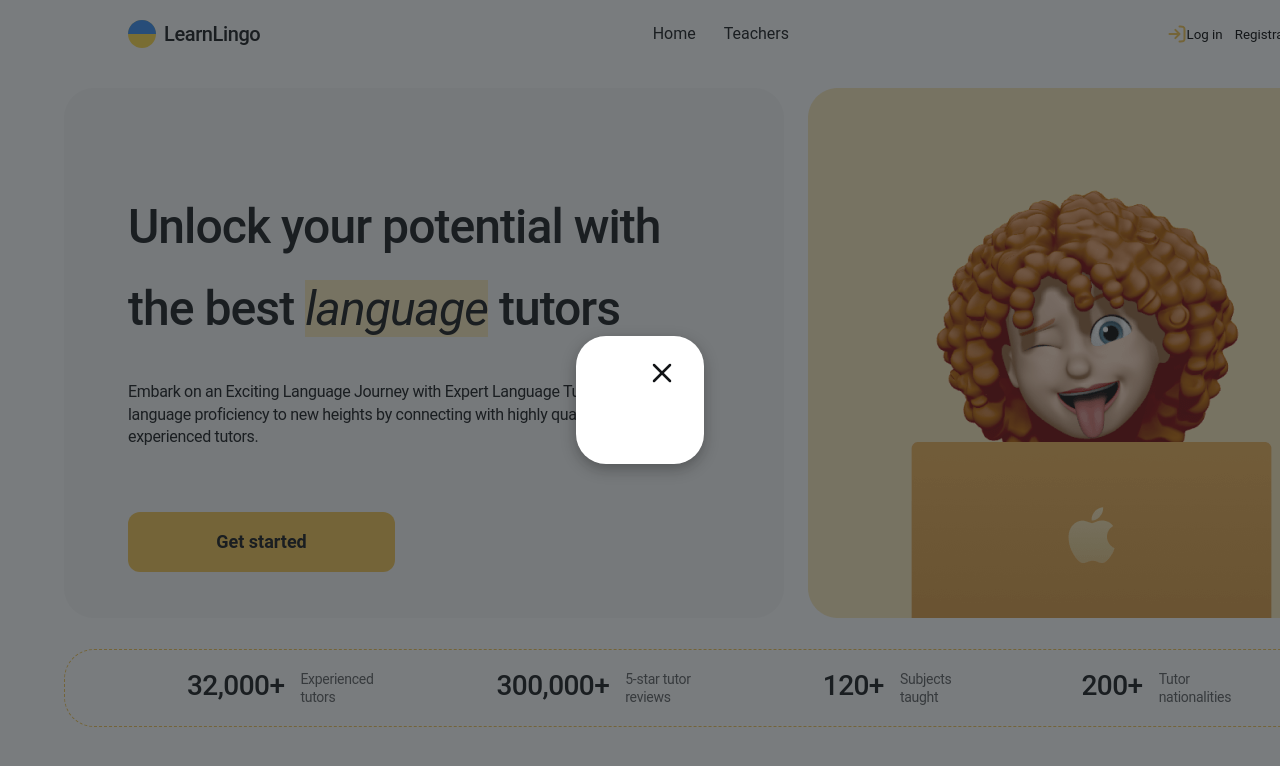
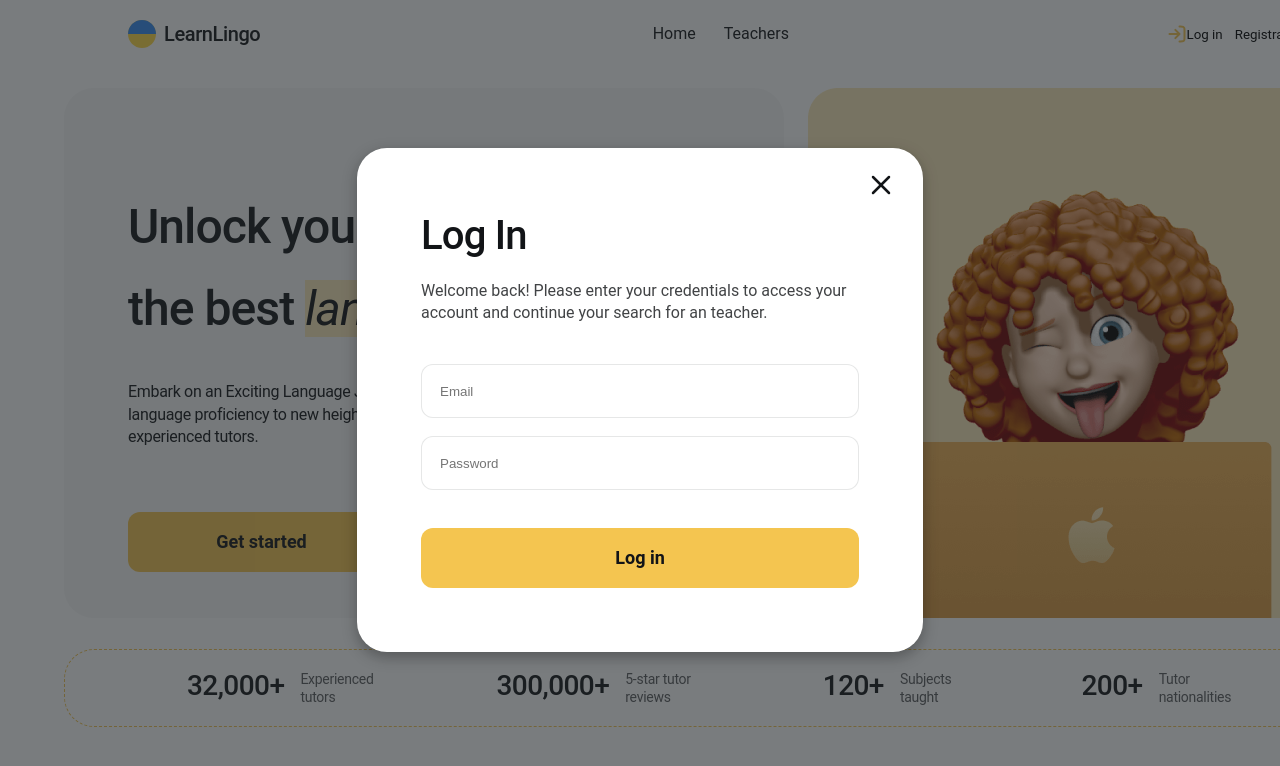
Before and after one commit to AndriiOshlakov/teachers, a React (Vite) app: page / in a window 1280 px wide. Both pictures are taken after a click on the button "Log in". Shown: the top 766 px of the page. Built offline with nearby package versions, Linux system fonts and the light colour scheme; no server answers.

Commit message:
added login form

```diff
--- a/src/components/Header/Header.tsx
+++ b/src/components/Header/Header.tsx
@@ -3,6 +3,7 @@ import css from "./Header.module.css";
 import { useState } from "react";
 import Modal from "../Modal/Modal";
 import AuthForm from "../AuthForm/AuthForm";
+import LoginForm from "../LoginForm/LoginForm";
 
 // interface Props {
 //   onLogin: () => void;
@@ -49,7 +50,12 @@ export default function Header() {
       {isAuthOpen && (
         <Modal onClose={() => setIsAuthOpen(false)} children={<AuthForm />} />
       )}
-      {isLoginOpen && <Modal onClose={() => setIsLoginOpen(!isLoginOpen)} />}
+      {isLoginOpen && (
+        <Modal
+          onClose={() => setIsLoginOpen(!isLoginOpen)}
+          children={<LoginForm />}
+        />
+      )}
     </header>
   );
 }
--- /dev/null
+++ b/src/components/LoginForm/LoginForm.module.css
@@ -0,0 +1,39 @@
+.loginForm {
+    width: 438px;
+}
+
+.loginForm>h2 {
+    font-weight: 500;
+    font-size: 40px;
+    line-height: 1.2;
+    letter-spacing: -0.02em;
+    color: #121417;
+    margin-bottom: 20px;
+}
+
+.loginForm>p {
+    margin-bottom: 40px;
+    font-weight: 400;
+    font-size: 16px;
+    line-height: 1.4;
+    color: rgba(18, 20, 23, 0.8);
+}
+
+.form {
+    display: flex;
+    flex-direction: column;
+    gap: 18px;
+    width: 100%;
+}
+
+.form>input {
+    width: 100%;
+    border: 1px solid rgba(18, 20, 23, 0.1);
+    border-radius: 12px;
+    padding: 16px 18px;
+    height: 54px;
+}
+
+.form>button {
+    margin-top: 20px;
+}
--- /dev/null
+++ b/src/components/LoginForm/LoginForm.tsx
@@ -0,0 +1,51 @@
+import css from "./LoginForm.module.css";
+import * as yup from "yup";
+import { useForm } from "react-hook-form";
+import { yupResolver } from "@hookform/resolvers/yup";
+import Button from "../Button/Button";
+import { loginUser } from "../../services/auth";
+
+interface LoginFormValues {
+  email: string;
+  password: string;
+}
+
+const loginSchema = yup.object({
+  email: yup.string().email("Wrong email format").required("Email is required"),
+  password: yup.string().min(6, "Too short").required("Password is required"),
+});
+
+export default function LoginForm() {
+  const {
+    register,
+    handleSubmit,
+    formState: { errors },
+  } = useForm<LoginFormValues>({ resolver: yupResolver(loginSchema) });
+
+  const onSubmit = async (data: LoginFormValues) => {
+    await loginUser(data.email, data.password);
+    alert("Користувач залогінився");
+    console.log(data);
+  };
+
+  return (
+    <div className={css.loginForm}>
+      <h2>Log In</h2>
+      <p>
+        Welcome back! Please enter your credentials to access your account and
+        continue your search for an teacher.
+      </p>
+      <form onSubmit={handleSubmit(onSubmit)} className={css.form}>
+        <input type="email" placeholder="Email" {...register("email")} />
+        {errors.email && <span>{errors.email.message}</span>}
+        <input
+          type="password"
+          placeholder="Password"
+          {...register("password")}
+        />
+        {errors.password && <span>{errors.password.message}</span>}
+        <Button text="Log in" type="submit" />
+      </form>
+    </div>
+  );
+}
```
